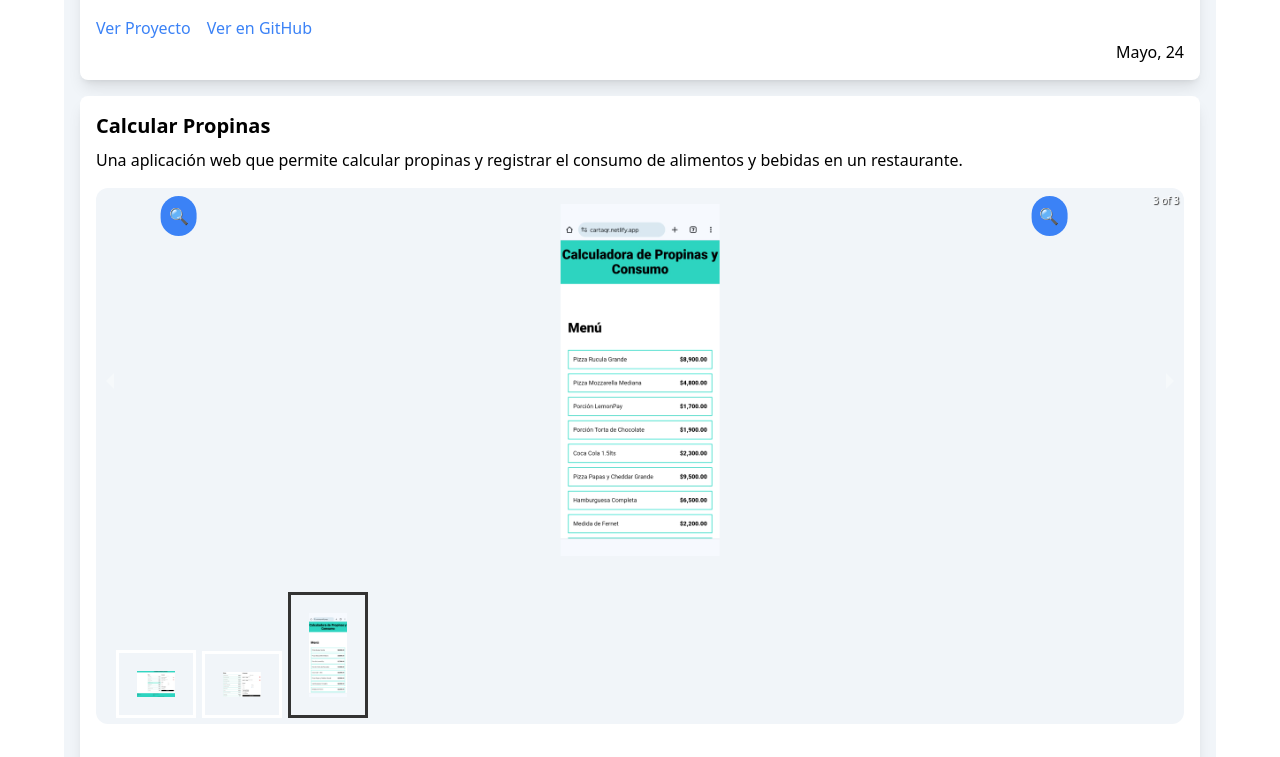
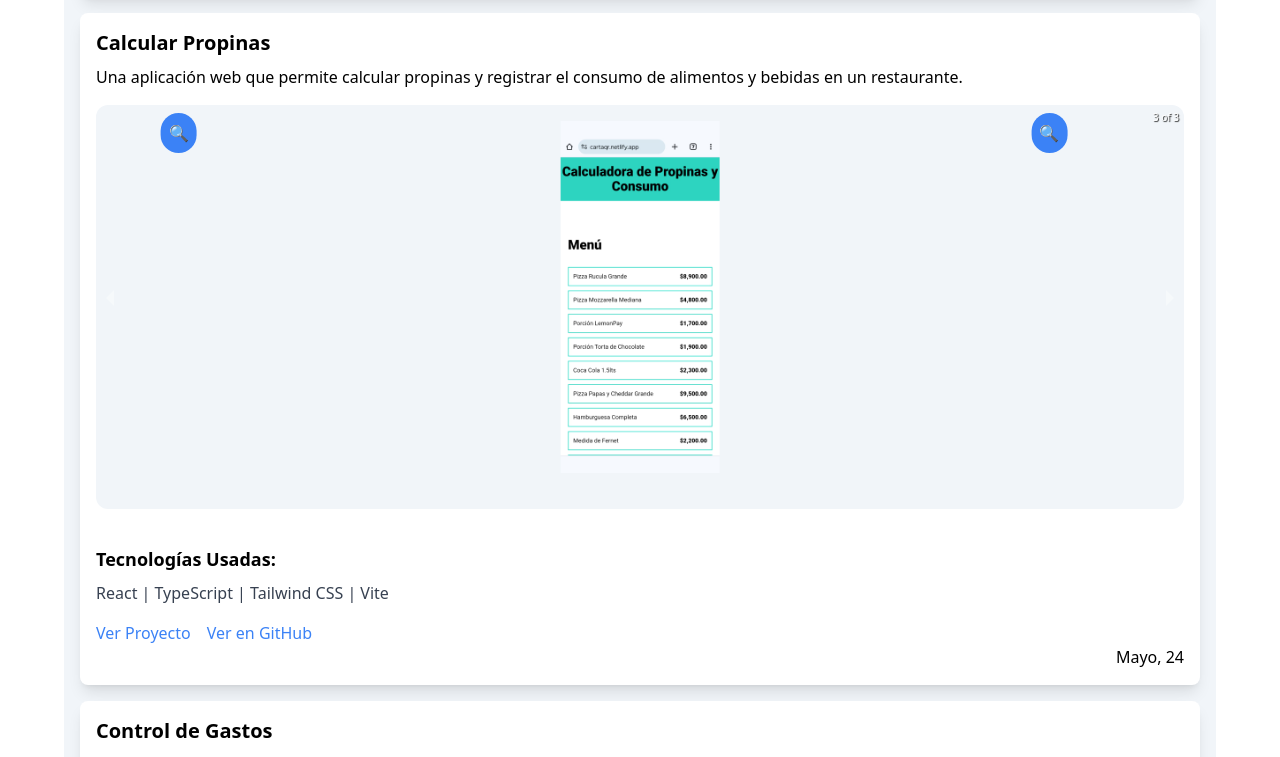
Before and after one commit to Mati69lbt/Matias-Delgado, a React (Vite) app: page /portafolio in a window 1280 px wide. Shown: the part 915-1672 px from the top of the page. Built offline with nearby package versions, Linux system fonts and the light colour scheme.

Commit message:
imagenes

```diff
--- a/package.json
+++ b/package.json
@@ -14,6 +14,7 @@
     "react": "^18.2.0",
     "react-dom": "^18.2.0",
     "react-modal": "^3.16.1",
+    "react-paginate": "^8.2.0",
     "react-responsive-carousel": "^3.2.23",
     "react-router-dom": "^6.23.1",
     "sweetalert2": "^11.11.0"
--- a/src/components/Imagenes.jsx
+++ b/src/components/Imagenes.jsx
@@ -31,18 +31,22 @@ const Imagenes = ({ imagenes }) => {
         autoPlay={true}
         interval={3000}
         centerMode={true}
-        className="bg-slate-100 rounded-xl"
+        // className="bg-slate-100 rounded-xl"
+        className="bg-slate-100 rounded-xl max-w-full max-h-full"
       >
         {imagenes.map((imagen, index) => (
           <div
             key={index}
-            className="relative flex justify-center items-center"
-          >
+            className="relative flex justify-center items-center w-full h-auto"
+            >
+            <div>
             <img
               src={imagen}
               alt={`imagen-${index}`}
-              className="w-full h-auto max-w-screen-md max-h-96 object-contain mx-auto p-4"
+              className="w-full h-auto max-h-96 object-scale-down mx-auto p-4"
             />
+
+            </div>
             <button
               onClick={() => openModal(imagen)}
               className="absolute top-2 right-2 bg-blue-500 text-white rounded-full p-2"
--- a/src/components/Proyectos.jsx
+++ b/src/components/Proyectos.jsx
@@ -3,6 +3,7 @@ import { NavLink } from "react-router-dom";
 import Imagenes from "./Imagenes";
 
 const Proyectos = ({ proyecto }) => {
+
   return (
     <div className="p-4 m-4 bg-white rounded-lg shadow-lg">
       <h2 className="text-xl font-bold mb-2">{proyecto.Title}</h2>
```
Also changed, not shown: 1 other file (tests, documents, lock files or other folders).
